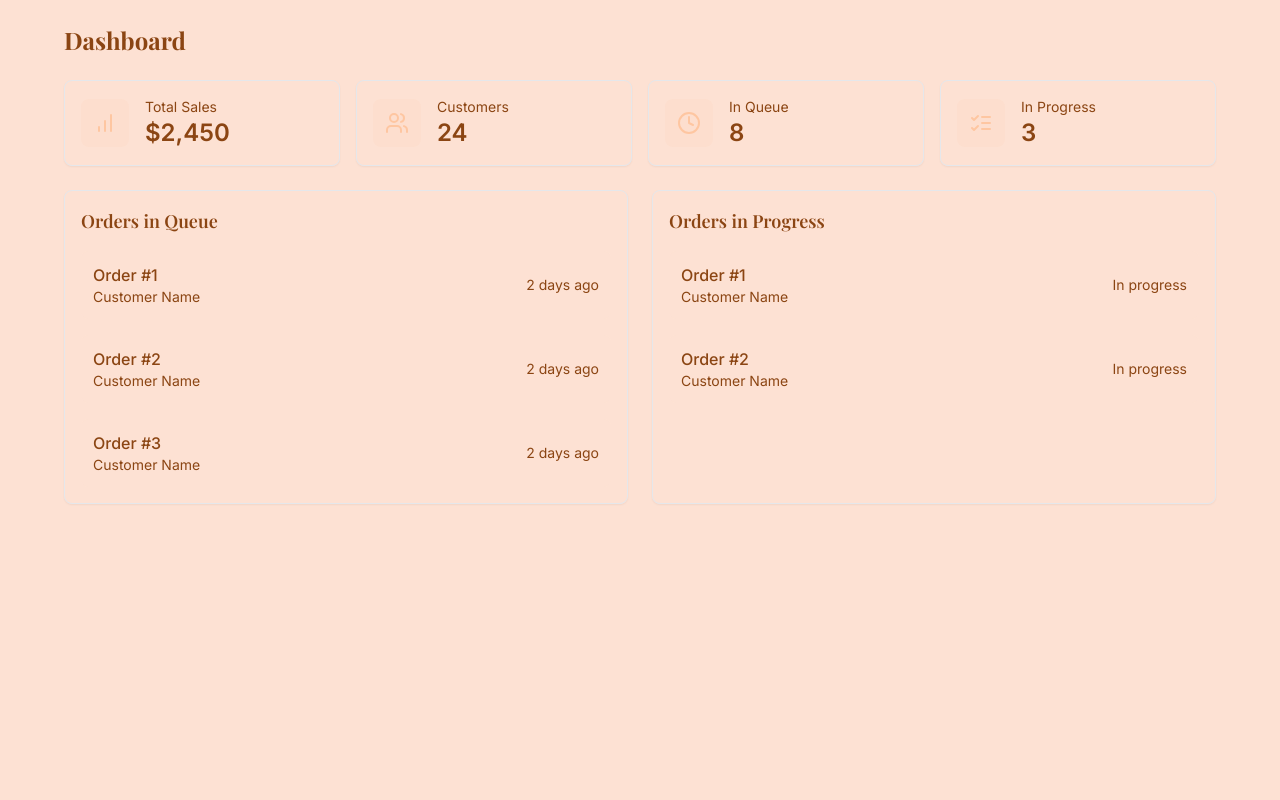
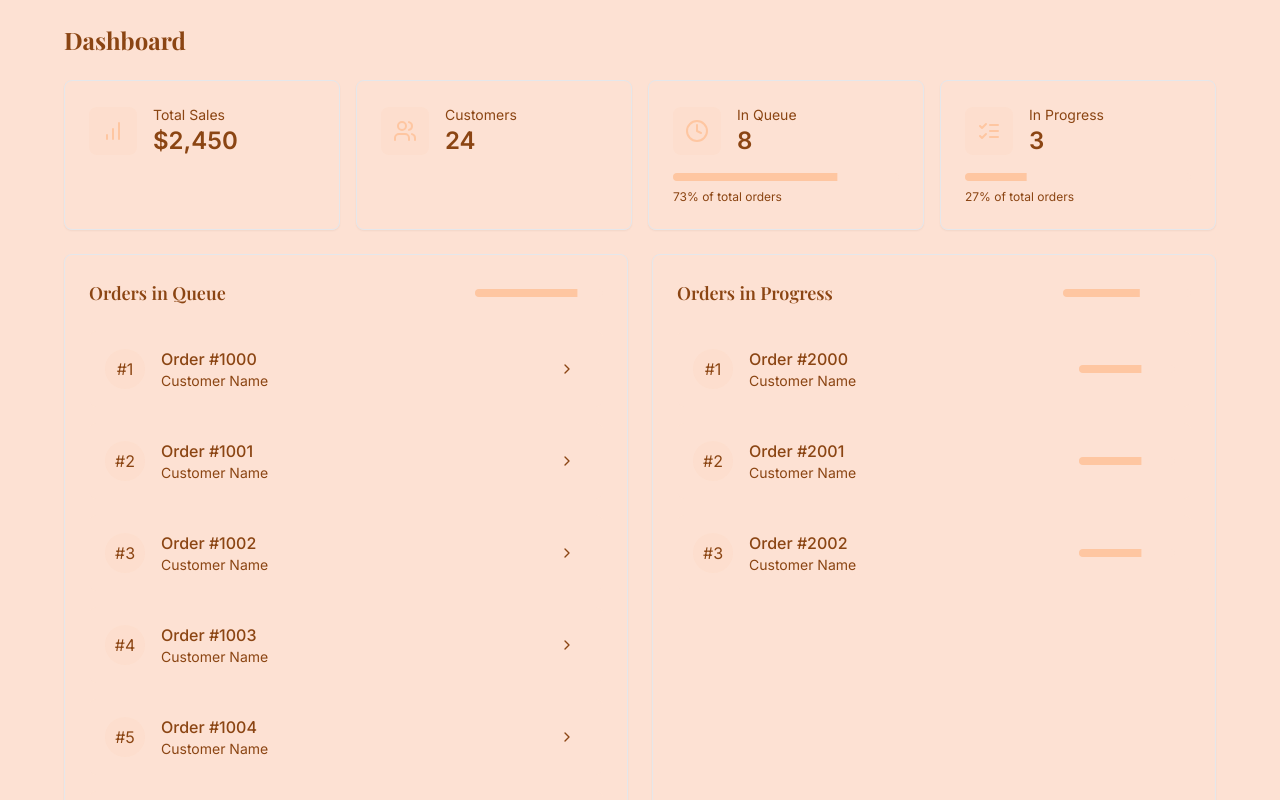
Before and after one commit to nansah/sewconnect, a React (Vite) app: page /dashboard in a window 1280 px wide. Shown: the top 800 px of the page. Built offline with nearby package versions, Linux system fonts and the light colour scheme.

Commit message:
Refactor Seamstress Dashboard UI
Update Seamstress Dashboard UI to be more modern.  The order queue and in-progress sections will now accurately reflect the number of orders and display this data using progress bars.

```diff
--- a/src/pages/SeamstressDashboard.tsx
+++ b/src/pages/SeamstressDashboard.tsx
@@ -1,13 +1,24 @@
 
 import { Card } from "../components/ui/card";
+import { Progress } from "../components/ui/progress";
 import {
   BarChart,
   Users,
   ListChecks,
-  Clock
+  Clock,
+  ChevronRight
 } from "lucide-react";
+import { Button } from "../components/ui/button";
 
 const SeamstressDashboard = () => {
+  // Sample data - in a real app this would come from your backend
+  const totalOrders = 11; // 8 in queue + 3 in progress
+  const queueOrders = 8;
+  const progressOrders = 3;
+
+  const queuePercentage = (queueOrders / totalOrders) * 100;
+  const progressPercentage = (progressOrders / totalOrders) * 100;
+
   return (
     <div className="min-h-screen bg-secondary p-6">
       <div className="max-w-6xl mx-auto space-y-6">
@@ -15,7 +26,7 @@ const SeamstressDashboard = () => {
 
         {/* Analytics Cards */}
         <div className="grid grid-cols-1 md:grid-cols-2 lg:grid-cols-4 gap-4">
-          <Card className="p-4">
+          <Card className="p-6 hover:shadow-lg transition-shadow">
             <div className="flex items-center gap-4">
               <div className="bg-primary/10 p-3 rounded-lg">
                 <BarChart className="w-6 h-6 text-primary" />
@@ -27,7 +38,7 @@ const SeamstressDashboard = () => {
             </div>
           </Card>
 
-          <Card className="p-4">
+          <Card className="p-6 hover:shadow-lg transition-shadow">
             <div className="flex items-center gap-4">
               <div className="bg-primary/10 p-3 rounded-lg">
                 <Users className="w-6 h-6 text-primary" />
@@ -39,27 +50,35 @@ const SeamstressDashboard = () => {
             </div>
           </Card>
 
-          <Card className="p-4">
+          <Card className="p-6 hover:shadow-lg transition-shadow">
             <div className="flex items-center gap-4">
               <div className="bg-primary/10 p-3 rounded-lg">
                 <Clock className="w-6 h-6 text-primary" />
               </div>
               <div>
                 <p className="text-sm text-muted-foreground">In Queue</p>
-                <p className="text-2xl font-bold">8</p>
+                <p className="text-2xl font-bold">{queueOrders}</p>
               </div>
+            </div>
+            <div className="mt-4">
+              <Progress value={queuePercentage} className="h-2" />
+              <p className="text-xs text-muted-foreground mt-2">{queuePercentage.toFixed(0)}% of total orders</p>
             </div>
           </Card>
 
-          <Card className="p-4">
+          <Card className="p-6 hover:shadow-lg transition-shadow">
             <div className="flex items-center gap-4">
               <div className="bg-primary/10 p-3 rounded-lg">
                 <ListChecks className="w-6 h-6 text-primary" />
               </div>
               <div>
                 <p className="text-sm text-muted-foreground">In Progress</p>
-                <p className="text-2xl font-bold">3</p>
+                <p className="text-2xl font-bold">{progressOrders}</p>
               </div>
+            </div>
+            <div className="mt-4">
+              <Progress value={progressPercentage} className="h-2" />
+              <p className="text-xs text-muted-foreground mt-2">{progressPercentage.toFixed(0)}% of total orders</p>
             </div>
           </Card>
         </div>
@@ -67,32 +86,50 @@ const SeamstressDashboard = () => {
         {/* Orders Tables */}
         <div className="grid grid-cols-1 lg:grid-cols-2 gap-6">
           {/* Queue Table */}
-          <Card className="p-4">
-            <h2 className="text-lg font-semibold mb-4">Orders in Queue</h2>
+          <Card className="p-6">
+            <div className="flex justify-between items-center mb-6">
+              <h2 className="text-lg font-semibold">Orders in Queue</h2>
+              <Progress value={(queueOrders / 10) * 100} className="w-32 h-2" />
+            </div>
             <div className="space-y-4">
-              {[1, 2, 3].map((order) => (
-                <div key={order} className="flex justify-between items-center p-3 bg-secondary rounded-lg">
-                  <div>
-                    <p className="font-medium">Order #{order}</p>
-                    <p className="text-sm text-muted-foreground">Customer Name</p>
+              {Array.from({ length: queueOrders }).map((_, index) => (
+                <div key={index} className="flex justify-between items-center p-4 bg-secondary rounded-lg hover:bg-secondary/80 transition-colors">
+                  <div className="flex items-center gap-4">
+                    <div className="w-10 h-10 rounded-full bg-primary/10 flex items-center justify-center">
+                      #{index + 1}
+                    </div>
+                    <div>
+                      <p className="font-medium">Order #{1000 + index}</p>
+                      <p className="text-sm text-muted-foreground">Customer Name</p>
+                    </div>
                   </div>
-                  <p className="text-sm text-muted-foreground">2 days ago</p>
+                  <Button variant="ghost" size="icon">
+                    <ChevronRight className="h-4 w-4" />
+                  </Button>
                 </div>
               ))}
             </div>
           </Card>
 
           {/* In Progress Table */}
-          <Card className="p-4">
-            <h2 className="text-lg font-semibold mb-4">Orders in Progress</h2>
+          <Card className="p-6">
+            <div className="flex justify-between items-center mb-6">
+              <h2 className="text-lg font-semibold">Orders in Progress</h2>
+              <Progress value={(progressOrders / 5) * 100} className="w-32 h-2" />
+            </div>
             <div className="space-y-4">
-              {[1, 2].map((order) => (
-                <div key={order} className="flex justify-between items-center p-3 bg-secondary rounded-lg">
-                  <div>
-                    <p className="font-medium">Order #{order}</p>
-                    <p className="text-sm text-muted-foreground">Customer Name</p>
+              {Array.from({ length: progressOrders }).map((_, index) => (
+                <div key={index} className="flex justify-between items-center p-4 bg-secondary rounded-lg hover:bg-secondary/80 transition-colors">
+                  <div className="flex items-center gap-4">
+                    <div className="w-10 h-10 rounded-full bg-primary/10 flex items-center justify-center">
+                      #{index + 1}
+                    </div>
+                    <div>
+                      <p className="font-medium">Order #{2000 + index}</p>
+                      <p className="text-sm text-muted-foreground">Customer Name</p>
+                    </div>
                   </div>
-                  <p className="text-sm text-muted-foreground">In progress</p>
+                  <Progress value={65} className="w-24 h-2" />
                 </div>
               ))}
             </div>
```
